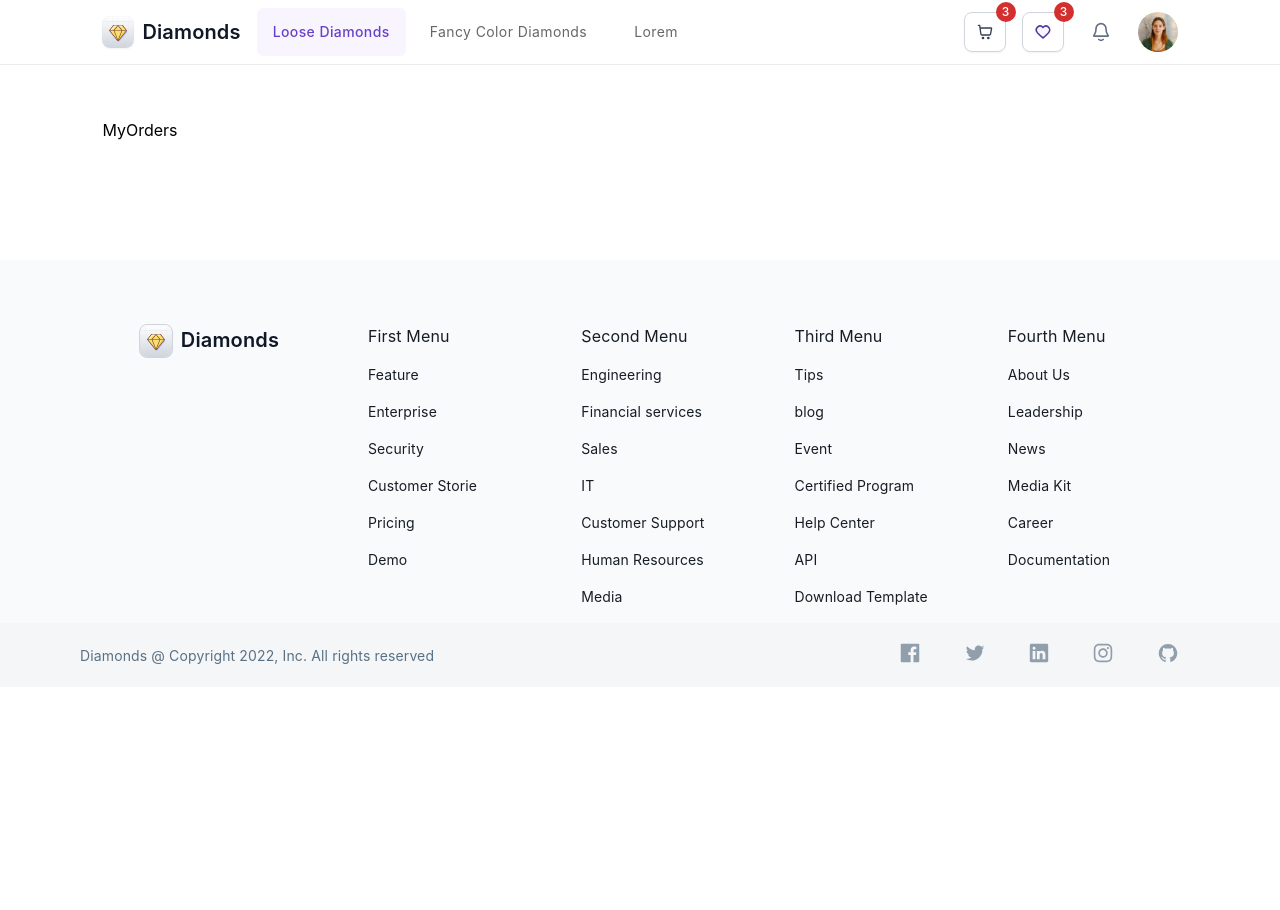
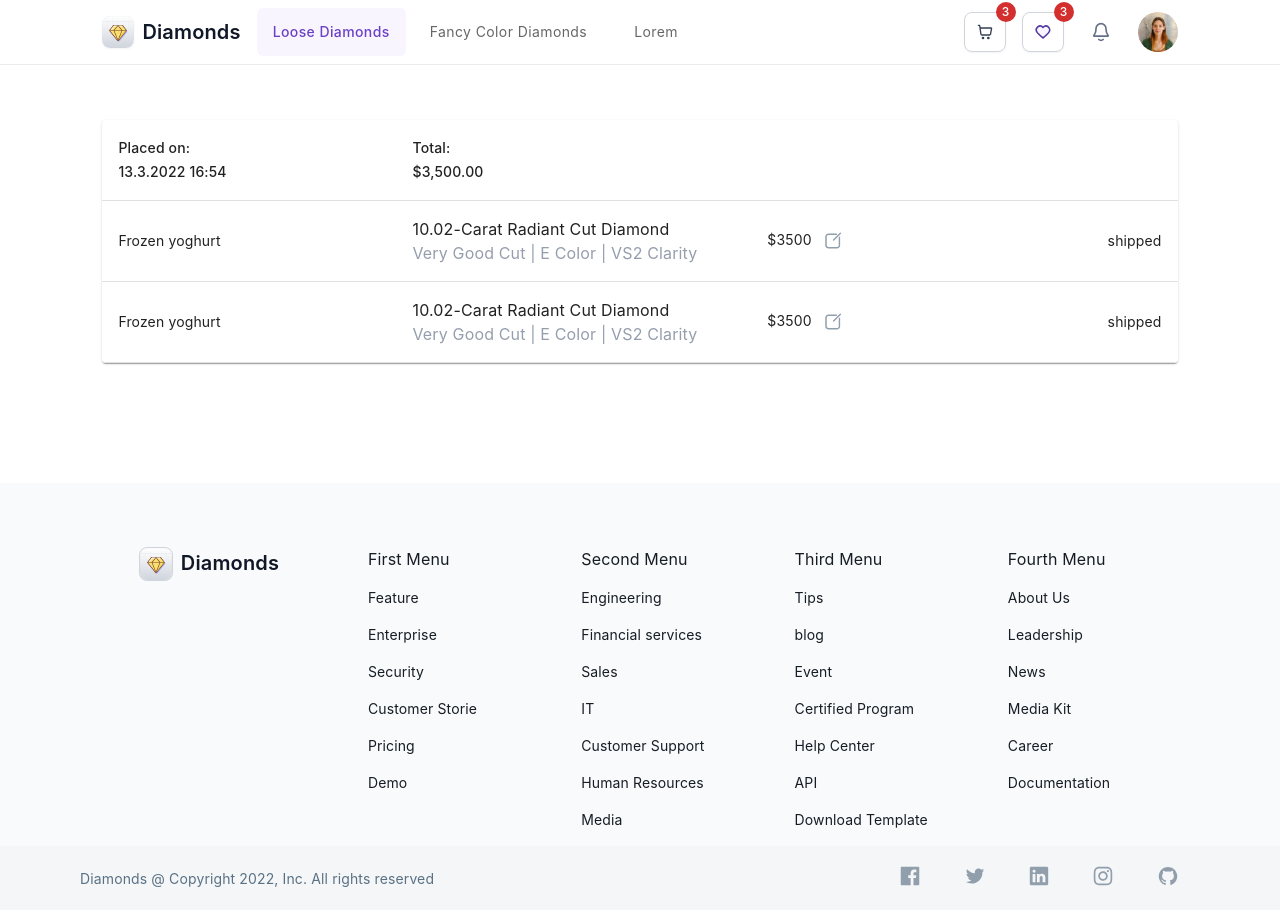
Before and after one commit to binyaalex/diamonds, a React (Create React App) app: page /myorders in a window 1280 px wide. Before the commit the page ends 800 px from the top, so only its background shows below. Built offline with nearby package versions, Linux system fonts and the light colour scheme.

Commit message:
making my orders page

```diff
--- a/src/components/myOrders/MyOrders.js
+++ b/src/components/myOrders/MyOrders.js
@@ -1,7 +1,11 @@
+import styles from './MyOrders.module.scss';
+
+import MyOrdersTable from './MyOrdersTable'
+
 const MyOrders = () => {
     return (
         <>
-            MyOrders
+            <MyOrdersTable />
         </>
     )
 }
--- /dev/null
+++ b/src/components/myOrders/MyOrders.module.scss
@@ -0,0 +1,18 @@
+.myOrdersTable *:not(:last-child) {
+    text-align: start;
+}
+
+.orderMain {
+    width: 33%;
+}
+
+.orderDetails{
+    font-family: Inter;
+    font-size: 14px;
+    font-weight: 500;
+    line-height: 20px;
+    letter-spacing: 0px;
+    text-align: left;
+    color: #959EAD;
+    margin-bottom: 8px;
+}
--- /dev/null
+++ b/src/components/myOrders/MyOrdersTable.js
@@ -0,0 +1,87 @@
+import * as React from 'react';
+import styles from './MyOrders.module.scss';
+
+// mui
+import { styled } from '@mui/material/styles';
+import Table from '@mui/material/Table';
+import TableBody from '@mui/material/TableBody';
+import TableCell, { tableCellClasses } from '@mui/material/TableCell';
+import TableContainer from '@mui/material/TableContainer';
+import TableHead from '@mui/material/TableHead';
+import TableRow from '@mui/material/TableRow';
+import Paper from '@mui/material/Paper';
+import IconButton, { IconButtonProps } from '@mui/material/IconButton';
+import Typography from '@mui/material/Typography';
+
+// assets
+import edit from '../../assets/icons/edit.png'
+
+const StyledTableCell = styled(TableCell)(({ theme }) => ({
+//   [`&.${tableCellClasses.head}`]: {
+//     backgroundColor: theme.palette.common.black,
+//     color: theme.palette.common.white,
+//   },
+//   [`&.${tableCellClasses.body}`]: {
+//     fontSize: 14,
+//   },
+}));
+
+const StyledTableRow = styled(TableRow)(({ theme }) => ({
+//   '&:nth-of-type(odd)': {
+//     backgroundColor: theme.palette.action.hover,
+//   },
+//   // hide last border
+//   '&:last-child td, &:last-child th': {
+//     border: 0,
+//   },
+}));
+
+function createData(name, title, details, price, status) {
+  return { name, title, details, price, status };
+}
+
+const rows = [
+  createData('Frozen yoghurt', '10.02-Carat Radiant Cut Diamond', 'Very Good Cut | E Color | VS2 Clarity', 3500.00, 'shipped'),
+  createData('Frozen yoghurt', '10.02-Carat Radiant Cut Diamond', 'Very Good Cut | E Color | VS2 Clarity', 3500.00, 'shipped'),
+];
+
+export default function MyOrdersTable() {
+  return (
+    <TableContainer component={Paper}>
+      <Table className={styles.myOrdersTable} sx={{ minWidth: 700 }} aria-label="customized table">
+        <TableHead>
+          <TableRow>
+            <StyledTableCell>Placed on:<br></br>13.3.2022 16:54</StyledTableCell>
+            <StyledTableCell align="right">Total:<br></br>$3,500.00</StyledTableCell>
+            <StyledTableCell align="right"></StyledTableCell>
+            <StyledTableCell align="right"></StyledTableCell>
+          </TableRow>
+        </TableHead>
+        <TableBody>
+          {rows.map((row) => (
+            <StyledTableRow key={row.name}>
+              <StyledTableCell component="th" scope="row">
+                {row.name}
+              </StyledTableCell>
+              <StyledTableCell className={styles.orderMain} >
+                <Typography className={styles.orderTitle}>
+                    {row.title}
+                </Typography>
+                <Typography className={styles.orderDetails}>
+                    {row.details}
+                </Typography>
+              </StyledTableCell>
+              <StyledTableCell>
+                ${row.price}
+                <IconButton aria-label="">
+                    <img src={edit} />
+                </IconButton>
+              </StyledTableCell>
+              <StyledTableCell align="right">{row.status}</StyledTableCell>
+            </StyledTableRow>
+          ))}
+        </TableBody>
+      </Table>
+    </TableContainer>
+  );
+}
```
Also changed, not shown: src/assets/icons/edit.png (added).
